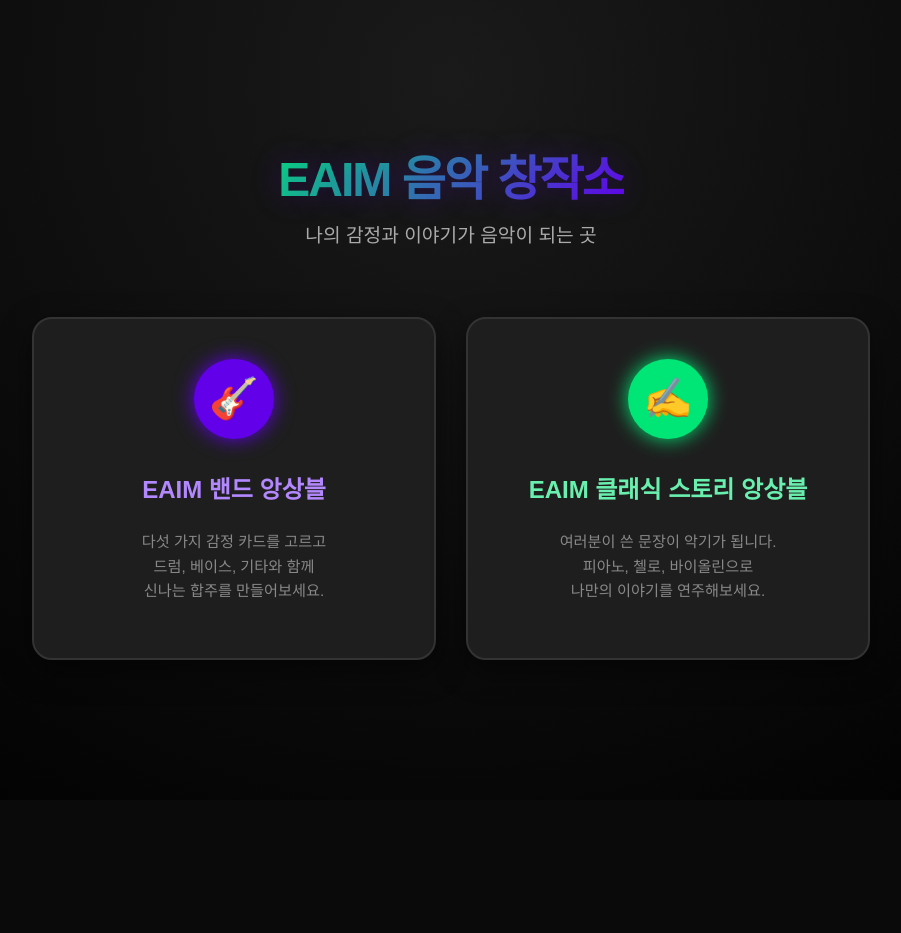
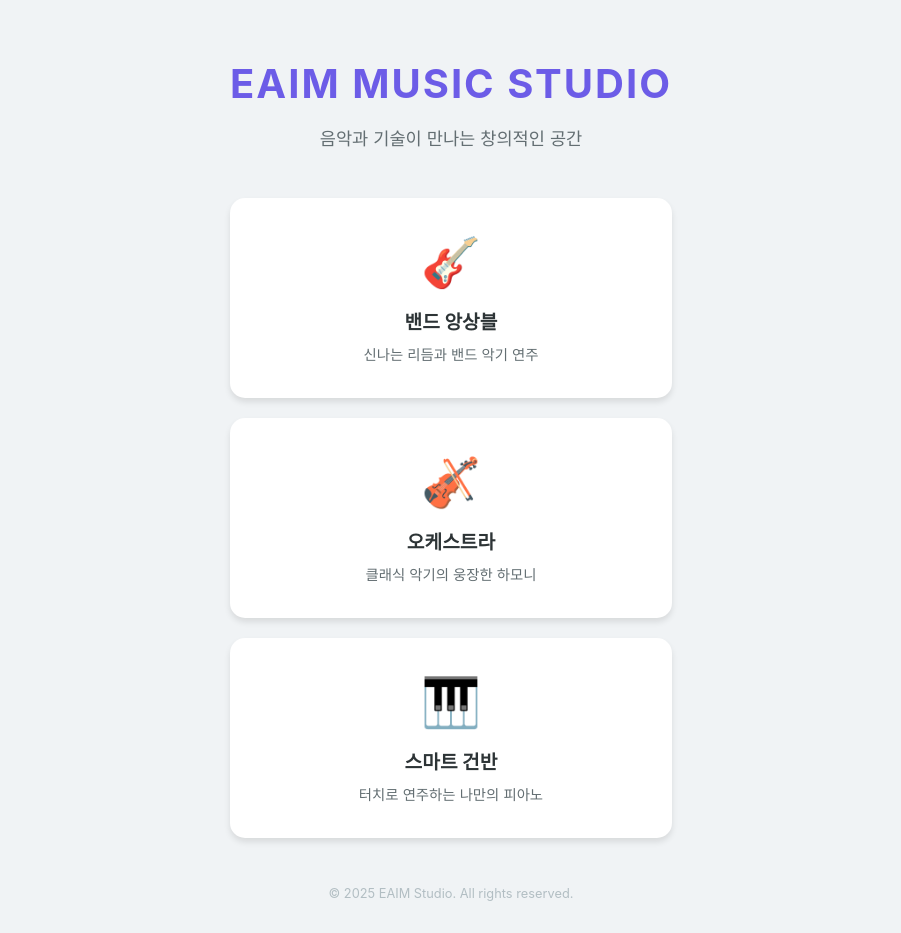
Before and after one commit to asdtt354-stack/EAIM-Ensemble, a plain HTML site: page index.html in a window 1280 px wide. Shown: the whole page, without its empty margins (189-1090 px from the left). Before the commit the page ends 800 px from the top, so only its background shows below. Drawn offline with Linux system fonts and the light colour scheme.

Commit message:
Add files via upload

```diff
--- a/index.html
+++ b/index.html
@@ -3,100 +3,133 @@
 <head>
     <meta charset="UTF-8">
     <meta name="viewport" content="width=device-width, initial-scale=1.0">
-    <title>EAIM 음악 창작소</title>
+    <title>EAIM 뮤직 인터랙티브 스튜디오</title>
     <style>
-        /* EAIM 디자인 시스템 (Dark & Neon) */
-        body {
-            background-color: #0a0a0a;
-            color: white;
-            font-family: 'Pretendard', sans-serif;
-            display: flex; flex-direction: column; align-items: center; justify-content: center;
-            min-height: 100vh; margin: 0; padding: 20px; box-sizing: border-box;
-            background-image: radial-gradient(circle at 50% 10%, #1a1a1a 0%, #000000 100%);
+        :root {
+            --primary-color: #6c5ce7;
+            --secondary-color: #a29bfe;
+            --bg-color: #f0f3f5;
+            --text-color: #2d3436;
         }
 
-        header { text-align: center; margin-bottom: 50px; animation: fadeInDown 1s ease-out; }
+        body {
+            font-family: 'Pretendard', -apple-system, BlinkMacSystemFont, system-ui, Roboto, sans-serif;
+            margin: 0;
+            padding: 0;
+            background-color: var(--bg-color);
+            display: flex;
+            flex-direction: column;
+            align-items: center;
+            justify-content: center;
+            min-height: 100vh;
+        }
+
+        .container {
+            text-align: center;
+            max-width: 800px;
+            padding: 2rem;
+        }
 
         h1 {
-            font-size: 3rem; margin: 0;
-            background: linear-gradient(135deg, #00e676, #6200ea);
-            -webkit-background-clip: text; -webkit-text-fill-color: transparent;
-            text-shadow: 0 0 30px rgba(98, 0, 234, 0.3); letter-spacing: -2px;
+            color: var(--primary-color);
+            font-size: 2.5rem;
+            margin-bottom: 0.5rem;
+            text-transform: uppercase;
+            letter-spacing: 2px;
         }
 
-        p.subtitle { color: #aaa; font-size: 1.2rem; margin-top: 10px; }
-
-        .container {
-            display: flex; gap: 30px; flex-wrap: wrap; justify-content: center;
-            width: 100%; max-width: 1000px;
+        p.subtitle {
+            color: #636e72;
+            font-size: 1.1rem;
+            margin-bottom: 3rem;
         }
 
-        /* 카드 디자인 */
+        .card-grid {
+            display: grid;
+            grid-template-columns: repeat(auto-fit, minmax(220px, 1fr));
+            gap: 20px;
+            width: 100%;
+        }
+
         .card {
-            background: #1e1e1e; border: 2px solid #333; border-radius: 20px; padding: 40px;
-            width: 320px; /* 이름이 길어져서 가로폭을 조금 넓혔습니다 */
-            text-align: center; transition: all 0.3s cubic-bezier(0.25, 0.8, 0.25, 1);
-            cursor: pointer; text-decoration: none; color: white; position: relative; overflow: hidden;
-            box-shadow: 0 10px 30px rgba(0,0,0,0.5); display: flex; flex-direction: column; align-items: center;
+            background: white;
+            border-radius: 15px;
+            padding: 2rem;
+            text-decoration: none;
+            color: var(--text-color);
+            box-shadow: 0 4px 6px rgba(0, 0, 0, 0.1);
+            transition: all 0.3s ease;
+            display: flex;
+            flex-direction: column;
+            align-items: center;
+            justify-content: center;
+            border: 2px solid transparent;
         }
-        .card:hover { transform: translateY(-10px); border-color: #fff; }
+
+        .card:hover {
+            transform: translateY(-5px);
+            box-shadow: 0 10px 20px rgba(108, 92, 231, 0.2);
+            border-color: var(--secondary-color);
+        }
 
         .icon {
-            width: 80px; height: 80px; border-radius: 50%; margin-bottom: 20px;
-            display: flex; align-items: center; justify-content: center; font-size: 40px;
-            transition: 0.3s;
+            font-size: 3rem;
+            margin-bottom: 1rem;
         }
 
-        h2 { margin: 15px 0 10px 0; font-size: 1.5rem; word-break: keep-all; line-height: 1.3; }
-        p.desc { color: #888; line-height: 1.6; font-size: 0.95rem; word-break: keep-all; }
+        .card h2 {
+            margin: 0;
+            font-size: 1.2rem;
+            margin-bottom: 0.5rem;
+        }
 
-        /* 1. 밴드 앙상블 스타일 (보라색 포인트) */
-        .card.band:hover { box-shadow: 0 0 50px rgba(98, 0, 234, 0.6); border-color: #6200ea; }
-        .card.band .icon { background: #6200ea; box-shadow: 0 0 20px #6200ea; }
-        .card.band h2 { color: #b388ff; }
+        .card p {
+            margin: 0;
+            font-size: 0.9rem;
+            color: #636e72;
+        }
 
-        /* 2. 클래식 스토리 앙상블 스타일 (초록색 포인트) */
-        .card.story:hover { box-shadow: 0 0 50px rgba(0, 230, 118, 0.6); border-color: #00e676; }
-        .card.story .icon { background: #00e676; box-shadow: 0 0 20px #00e676; color: #003300; }
-        .card.story h2 { color: #69f0ae; }
+        /* 각 카드별 포인트 컬러 */
+        .card.band:hover .icon { color: #0984e3; }
+        .card.orchestra:hover .icon { color: #e17055; }
+        .card.keyboard:hover .icon { color: #00b894; }
 
-        @keyframes fadeInDown { from { opacity: 0; transform: translateY(-20px); } to { opacity: 1; transform: translateY(0); } }
-
-        /* 모바일 반응형 */
-        @media (max-width: 700px) {
-            h1 { font-size: 2.2rem; }
-            .container { flex-direction: column; align-items: center; }
-            .card { width: 80%; }
+        footer {
+            margin-top: 3rem;
+            font-size: 0.8rem;
+            color: #b2bec3;
         }
     </style>
 </head>
 <body>
 
-    <header>
-        <h1>EAIM 음악 창작소</h1>
-        <p class="subtitle">나의 감정과 이야기가 음악이 되는 곳</p>
-    </header>
+    <div class="container">
+        <h1>EAIM Music Studio</h1>
+        <p class="subtitle">음악과 기술이 만나는 창의적인 공간</p>
 
-    <div class="container">
-        <a href="band.html" class="card band">
-            <div class="icon">🎸</div>
-            <h2>EAIM 밴드 앙상블</h2>
-            <p class="desc">
-                다섯 가지 감정 카드를 고르고<br>
-                드럼, 베이스, 기타와 함께<br>
-                신나는 합주를 만들어보세요.
-            </p>
-        </a>
+        <div class="card-grid">
+            <a href="band.html" class="card band">
+                <div class="icon">🎸</div>
+                <h2>밴드 앙상블</h2>
+                <p>신나는 리듬과 밴드 악기 연주</p>
+            </a>
 
-        <a href="orchestra.html" class="card story">
-            <div class="icon">✍️</div>
-            <h2>EAIM 클래식 스토리 앙상블</h2>
-            <p class="desc">
-                여러분이 쓴 문장이 악기가 됩니다.<br>
-                피아노, 첼로, 바이올린으로<br>
-                나만의 이야기를 연주해보세요.
-            </p>
-        </a>
+            <a href="orchestra.html" class="card orchestra">
+                <div class="icon">🎻</div>
+                <h2>오케스트라</h2>
+                <p>클래식 악기의 웅장한 하모니</p>
+            </a>
+
+            <a href="keyboard.html" class="card keyboard">
+                <div class="icon">🎹</div>
+                <h2>스마트 건반</h2>
+                <p>터치로 연주하는 나만의 피아노</p>
+            </a>
+        </div>
+
+        <footer>
+            © 2025 EAIM Studio. All rights reserved.
+        </footer>
     </div>
 
 </body>
```
